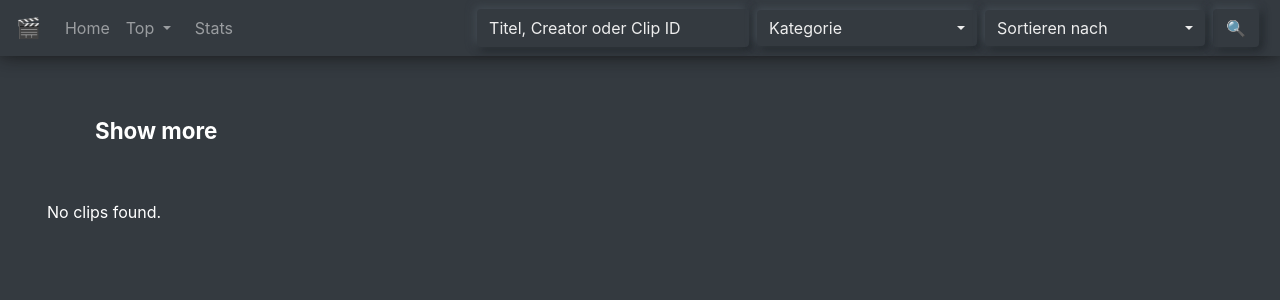
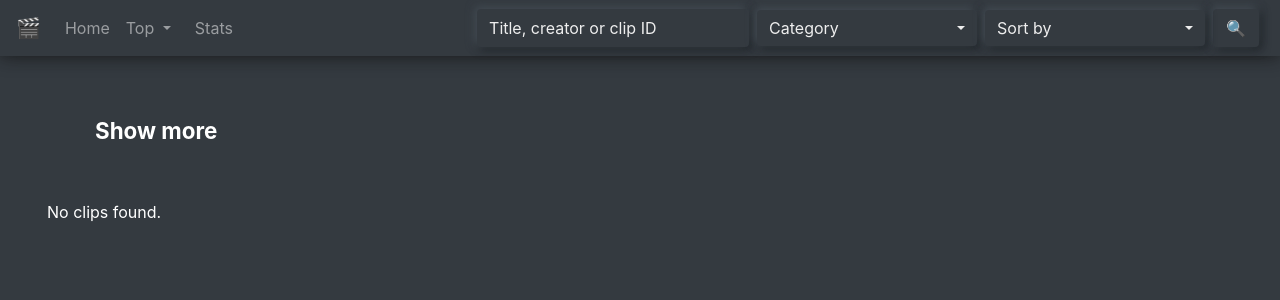
Before and after one commit to seriousm4x/twitch-clip-archive, a Django app: template clips/templates/clips/index.html in a window 1280 px wide. Shown: the top 300 px of the page. Run offline with Django 3.2, Linux system fonts and the light colour scheme; the template is opened without the code that fills it, so the values that code supplies are empty; some libraries are stand-ins or nearby versions.

Commit message:
german -> english

```diff
--- a/clips/templates/clips/navbar.html
+++ b/clips/templates/clips/navbar.html
@@ -34,14 +34,14 @@
         <form action="{% url 'search_results' %}" method="GET" class="nav navbar-nav ml-auto form-inline my-2 my-lg-0"
             style="margin-right: 5px;">
             <input name="search" class="form-control mr-sm-2 bg-dark text-white" type="text"
-                placeholder="Titel, Creator oder Clip ID" aria-label="Search">
-            <select name="game" class="selectpicker" data-live-search="true" title="Kategorie"
+                placeholder="Title, creator or clip ID" aria-label="Search">
+            <select name="game" class="selectpicker" data-live-search="true" title="Category"
                 data-selected-text-format="count" data-size="10">
                 {% for game in games %}
                 <option>{{ game.name }}</option>
                 {% endfor %}
             </select>
-            <select name="sort" class="selectpicker show-tick" title="Sortieren nach" data-width="auto" data-size="6">
+            <select name="sort" class="selectpicker show-tick" title="Sort by" data-width="auto" data-size="6">
                 {% for option in sort_options %}
                 <option>{{ option }}</option>
                 {% endfor %}
```
